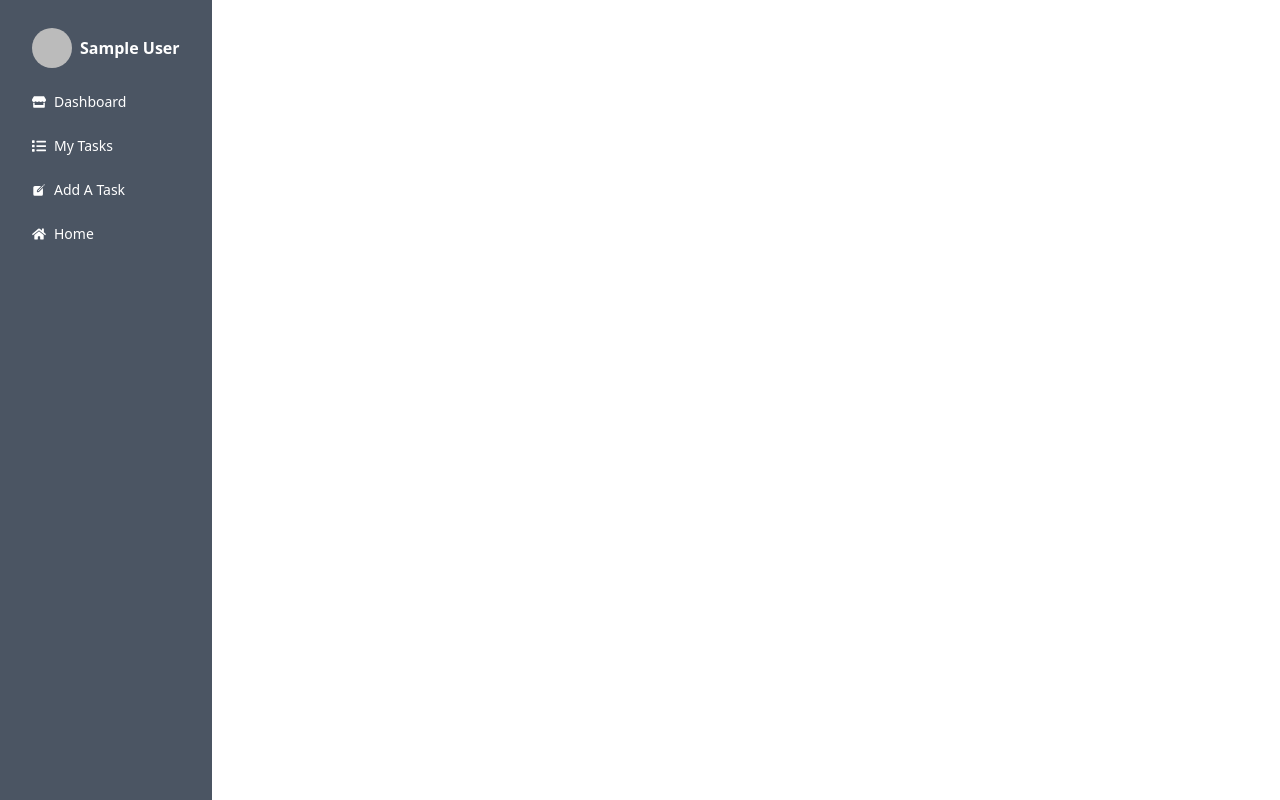
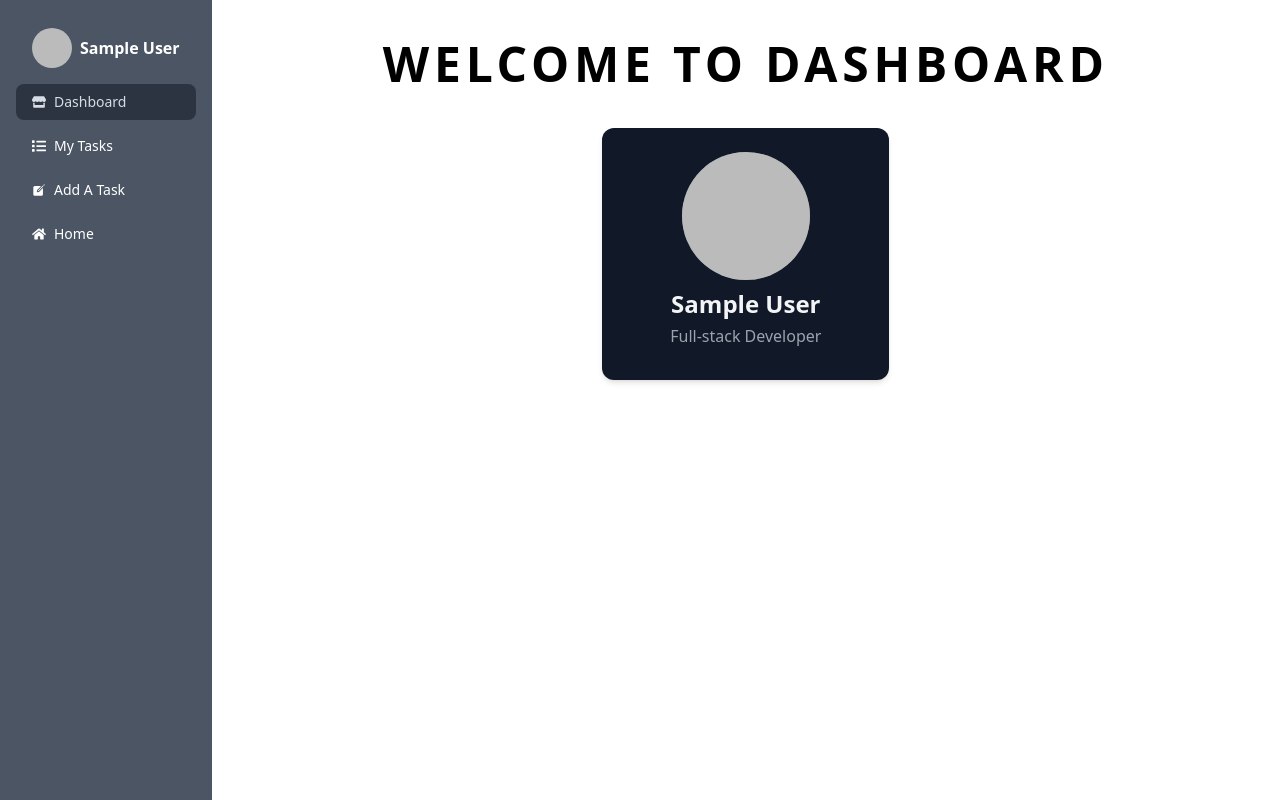
Before and after one commit to Be3tle/devharbor-client, a React (Vite) app: page /dashboard in a window 1280 px wide. Built offline with nearby package versions, Linux system fonts and the light colour scheme; no server answers; sample sign-in values are in the browser's storage.

Commit message:
user based tasks shown

```diff
--- a/package.json
+++ b/package.json
@@ -10,6 +10,7 @@
     "preview": "vite preview"
   },
   "dependencies": {
+    "@tanstack/react-query": "^5.14.6",
     "axios": "^1.6.2",
     "firebase": "^10.7.1",
     "localforage": "^1.10.0",
--- a/src/Hooks/useAxiosPublic.jsx
+++ /dev/null
@@ -1,11 +0,0 @@
-import axios from 'axios';
-
-const axiosPublic = axios.create({
-  baseURL: 'http://localhost:3000',
-});
-
-const useAxiosPublic = () => {
-  return axiosPublic;
-};
-
-export default useAxiosPublic;
--- a/src/Hooks/useAxiosSecure.jsx
+++ b/src/Hooks/useAxiosSecure.jsx
@@ -1,39 +1,10 @@
 import axios from 'axios';
-import { useNavigate } from 'react-router-dom';
-import useAuth from './useAuth';
 
 const axiosSecure = axios.create({
   baseURL: 'http://localhost:3000',
 });
+
 const useAxiosSecure = () => {
-  const navigate = useNavigate();
-  const { logOut } = useAuth();
-
-  axiosSecure.interceptors.request.use(
-    function (config) {
-      const token = localStorage.getItem('access-token');
-      config.headers.authorization = `Bearer ${token}`;
-      return config;
-    },
-    function (error) {
-      return Promise.reject(error);
-    }
-  );
-
-  axiosSecure.interceptors.response.use(
-    function (response) {
-      return response;
-    },
-    async (error) => {
-      const status = error.response.status;
-      if (status === 401 || status === 403) {
-        await logOut();
-        navigate('/login');
-      }
-      return Promise.reject(error);
-    }
-  );
-
   return axiosSecure;
 };
 
--- /dev/null
+++ b/src/Hooks/useTask.jsx
@@ -0,0 +1,18 @@
+import { useQuery } from '@tanstack/react-query';
+import useAxiosSecure from './useAxiosSecure';
+import useAuth from './useAuth';
+
+const useTask = () => {
+  const { user } = useAuth();
+  const axiosSecure = useAxiosSecure();
+  const { refetch, data: task = [] } = useQuery({
+    queryKey: ['task', user?.email],
+    queryFn: async () => {
+      const res = await axiosSecure.get(`/tasks?email=${user?.email}`);
+      return res.data;
+    },
+  });
+  return [refetch, task];
+};
+
+export default useTask;
--- a/src/Layout/Dashboard.jsx
+++ b/src/Layout/Dashboard.jsx
@@ -1,15 +1,18 @@
 import React, { useContext } from 'react';
-import { FaChrome, FaDashcube, FaHome, FaList, FaStore, FaUser } from 'react-icons/fa';
+import { FaHome, FaList, FaStore } from 'react-icons/fa';
 import { IoCreate } from 'react-icons/io5';
-import { NavLink, Outlet } from 'react-router-dom';
+import { NavLink, Outlet, useLocation } from 'react-router-dom';
 import { AuthContext } from '../Provider/AuthProvider';
 
 const Dashboard = () => {
+  const location = useLocation();
+  const isDashboard = location.pathname === '/dashboard';
+
   const { user, loading } = useContext(AuthContext);
   return (
-    <div className="flex text-white">
+    <div className="flex">
       {/* sidebar */}
-      <div className="w-58 min-h-screen bg-gray-600">
+      <div className="w-58 min-h-screen text-white bg-gray-600">
         <ul className="menu p-4">
           <li className="py-1">
             <div>
@@ -19,7 +22,7 @@ const Dashboard = () => {
           </li>
 
           <li className="py-1">
-            <NavLink to="/dashboard/">
+            <NavLink to="/dashboard">
               <FaStore />
               Dashboard
             </NavLink>
@@ -48,6 +51,32 @@ const Dashboard = () => {
 
       {/* content */}
       <div className="flex-1">
+        {isDashboard && (
+          <div className='flex justify-center items-center flex-col'>
+            <h1 className="text-center uppercase py-10 tracking-widest font-bold text-5xl text-black">
+              Welcome to dashboard
+            </h1>
+
+            <div className="flex flex-col justify-center items-center max-w-xs p-6 shadow-md rounded-xl sm:px-12 bg-gray-900 text-gray-100">
+              <img
+                src={user.photoURL}
+                alt=""
+                className="w-32 h-32 mx-auto rounded-full bg-gray-500 aspect-square"
+              />
+              <div className="space-y-4 text-center divide-y divide-gray-700">
+                <div className="my-2 space-y-1">
+                  <h2 className="text-xl font-semibold sm:text-2xl">
+                    {user.displayName}
+                  </h2>
+                  <p className="px-5 text-xs sm:text-base text-gray-400">
+                    Full-stack Developer
+                  </p>
+                </div>
+
+              </div>
+            </div>
+          </div>
+        )}
         <Outlet />
       </div>
     </div>
--- a/src/Pages/Dashboard/AddTask.jsx
+++ b/src/Pages/Dashboard/AddTask.jsx
@@ -2,11 +2,9 @@ import { useForm } from 'react-hook-form';
 import useAuth from '../../Hooks/useAuth';
 import Swal from 'sweetalert2';
 import useAxiosSecure from '../../Hooks/useAxiosSecure';
-import useAxiosPublic from '../../Hooks/useAxiosPublic';
 
 const AddTask = () => {
   const axiosSecure = useAxiosSecure();
-  const axiosPublic = useAxiosPublic();
 
   const {
     register,
@@ -21,12 +19,13 @@ const AddTask = () => {
     console.log(data);
     if (user && user.email) {
       const taskItem = {
+        email: user.email,
         title: data.title,
         priority: data.priority,
         deadline: data.deadline,
         description: data.description,
       };
-      axiosPublic.post('/tasks', taskItem).then((res) => {
+      axiosSecure.post('/tasks', taskItem).then((res) => {
         console.log(res.data);
         if (res.data.insertedId) {
           Swal.fire({
--- /dev/null
+++ b/src/Pages/Dashboard/MyTasks.jsx
@@ -0,0 +1,55 @@
+import { useEffect, useState } from 'react';
+import useTask from '../../Hooks/useTask';
+import useAxiosSecure from '../../Hooks/useAxiosSecure';
+import useAuth from '../../Hooks/useAuth';
+
+const MyTasks = () => {
+  // const [task] = useTask();
+  const axiosSecure = useAxiosSecure();
+  const [tasks, setTasks] = useState();
+  const { user } = useAuth();
+
+  useEffect(() => {
+    axiosSecure
+      .get(`/tasks/${user.email}`)
+      .then((res) => {
+        setTasks(res.data);
+      })
+      .catch((err) => {
+        console.error(err);
+      });
+  }, []);
+
+  return (
+    <div className="text-black">
+      <h1 className="text-3xl font-bold text-center py-7"> My Tasks</h1>
+      <div className="overflow-x-auto">
+        <table className="table">
+          {/* head */}
+          <thead>
+            <tr>
+              <th>Name</th>
+              <th>Priority</th>
+              <th>Description</th>
+              <th>Deadline</th>
+            </tr>
+          </thead>
+          <tbody>
+            {/* row */}
+
+            {tasks?.map((item) => (
+              <tr key={item._id}>
+                <td>{item.title}</td>
+                <td>{item.priority}</td>
+                <td>{item.description}</td>
+                <th>{item.deadline}</th>
+              </tr>
+            ))}
+          </tbody>
+        </table>
+      </div>
+    </div>
+  );
+};
+
+export default MyTasks;
--- a/src/Pages/Login/Register.jsx
+++ b/src/Pages/Login/Register.jsx
@@ -2,7 +2,7 @@ import { useContext, useState } from 'react';
 import { AuthContext } from '../../Provider/AuthProvider';
 import Swal from 'sweetalert2';
 import { useForm } from 'react-hook-form';
-import useAxiosPublic from '../../Hooks/useAxiosPublic';
+import useAxiosPublic from '../../Hooks/useAxiosSecure';
 import { useNavigate } from 'react-router-dom';
 
 const Register = () => {
--- a/src/Routes/Routes.jsx
+++ b/src/Routes/Routes.jsx
@@ -6,6 +6,7 @@ import Register from '../Pages/Login/Register';
 import Dashboard from '../Layout/Dashboard';
 import AddTask from '../Pages/Dashboard/AddTask';
 import PrivateRoute from './PrivateRoutes';
+import MyTasks from '../Pages/Dashboard/MyTasks';
 
 const router = createBrowserRouter([
   {
@@ -41,6 +42,10 @@ const router = createBrowserRouter([
         path: '/dashboard/add-task',
         element: <AddTask></AddTask>,
       },
+      {
+        path: '/dashboard/my-tasks',
+        element: <MyTasks></MyTasks>,
+      },
     ],
   },
 ]);
--- a/src/main.jsx
+++ b/src/main.jsx
@@ -5,11 +5,22 @@ import './index.css';
 import { RouterProvider } from 'react-router-dom';
 import router from './Routes/Routes';
 import AuthProvider from './Provider/AuthProvider';
+import {
+  useQuery,
+  useMutation,
+  useQueryClient,
+  QueryClient,
+  QueryClientProvider,
+} from '@tanstack/react-query';
+
+const queryClient = new QueryClient()
 
 ReactDOM.createRoot(document.getElementById('root')).render(
   <React.StrictMode>
     <AuthProvider>
-      <RouterProvider router={router} />
+      <QueryClientProvider client={queryClient}>
+        <RouterProvider router={router} />
+      </QueryClientProvider>
     </AuthProvider>
   </React.StrictMode>
 );
```
Also changed, not shown: 1 other file (tests, documents, lock files or other folders).
